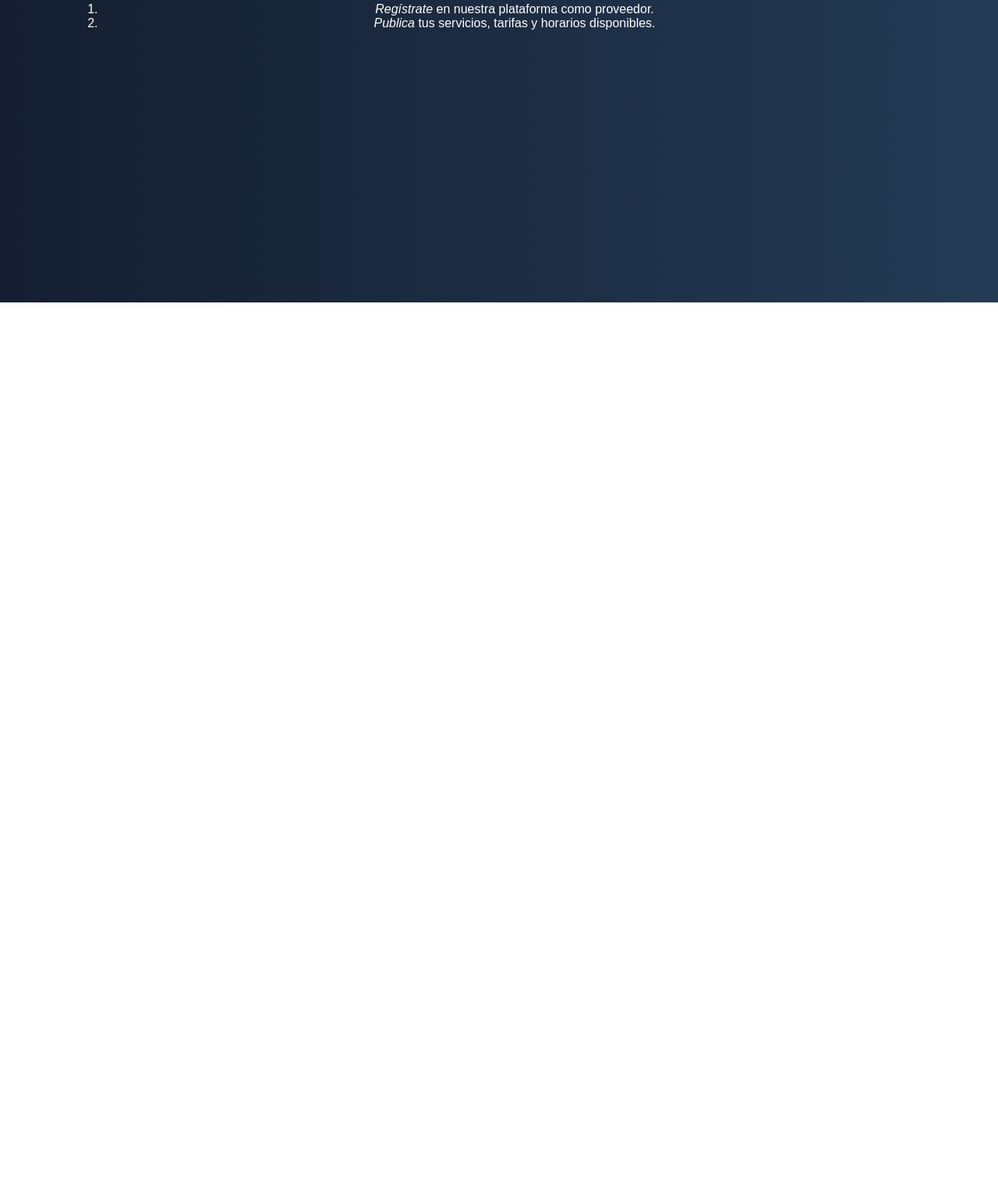
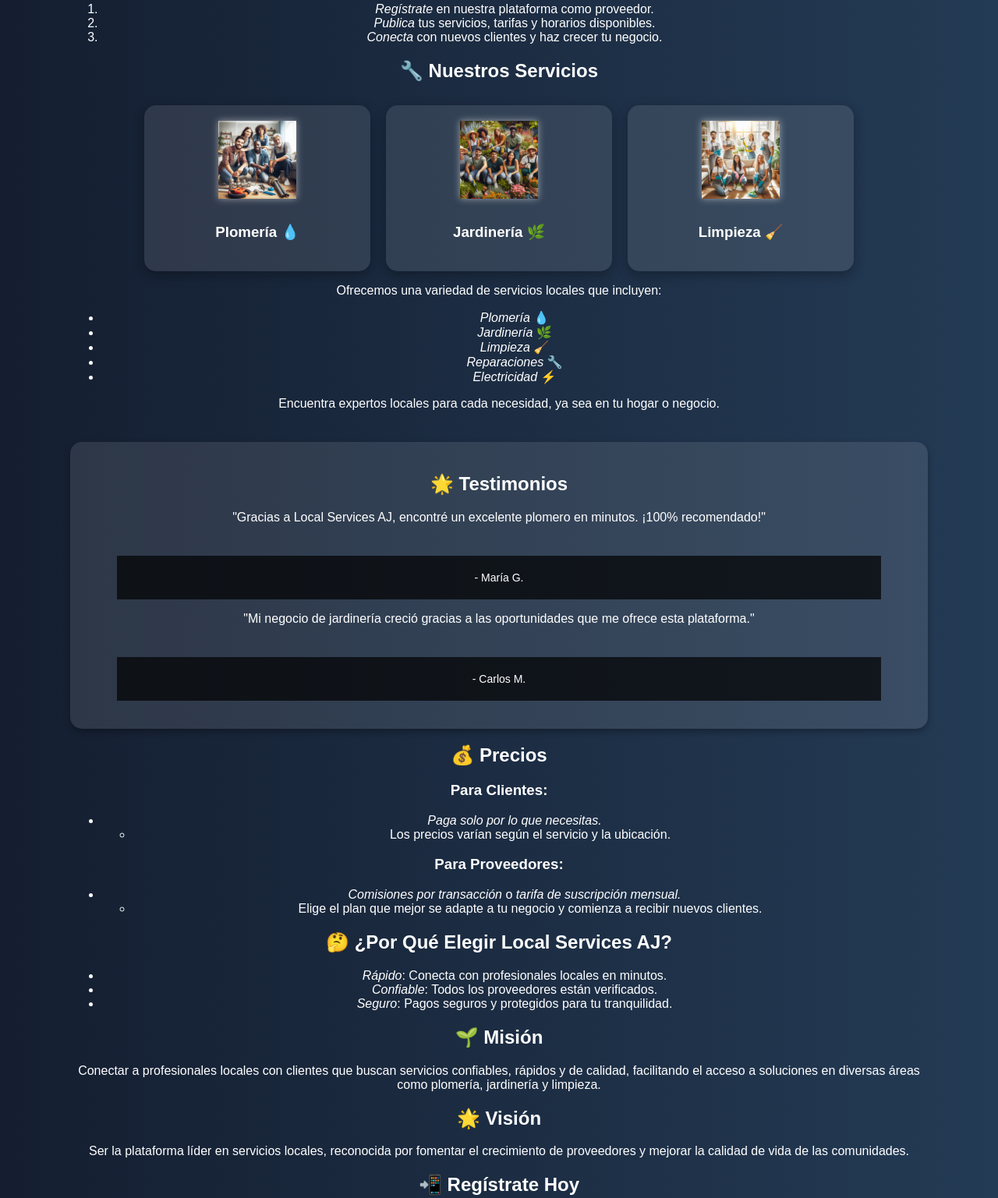
Before and after one commit to Jortiz0206/localserviceAj, a plain HTML site: page index.html in a window 1280 px wide. Shown: the part 412-1949 px from the top of the page at 78% size. Before the commit the page ends 800 px from the top, so only its background shows below. Drawn offline with Linux system fonts and the light colour scheme.

Commit message:
Update index.html

```diff
--- a/index.html
+++ b/index.html
@@ -115,4 +115,104 @@
         <h3>Para Proveedores:</h3>
         <ol>
             <li><em>Regístrate</em> en nuestra plataforma como proveedor.</li>
-            <li><em>Publica</em> tus servicios, tarifas y horarios disponibles.</li…
+            <li><em>Publica</em> tus servicios, tarifas y horarios disponibles.</li>
+            <li><em>Conecta</em> con nuevos clientes y haz crecer tu negocio.</li>
+        </ol>
+
+        <h2>🔧 Nuestros Servicios</h2>
+        <div class="services">
+            <div class="service">
+                <img src="plomeria.png" alt="Plomería">
+                <h3>Plomería 💧</h3>
+            </div>
+            <div class="service">
+                <img src="jardineria.png" alt="Jardinería">
+                <h3>Jardinería 🌿</h3>
+            </div>
+            <div class="service">
+                <img src="limpieza.png" alt="Limpieza">
+                <h3>Limpieza 🧹</h3>
+            </div>
+        </div>
+        <p>Ofrecemos una variedad de servicios locales que incluyen:</p>
+        <ul>
+            <li><em>Plomería</em> 💧</li>
+            <li><em>Jardinería</em> 🌿</li>
+            <li><em>Limpieza</em> 🧹</li>
+            <li><em>Reparaciones</em> 🔧</li>
+            <li><em>Electricidad</em> ⚡</li>
+        </ul>
+        <p>Encuentra expertos locales para cada necesidad, ya sea en tu hogar o negocio.</p>
+
+        <div class="testimonials">
+            <h2>🌟 Testimonios</h2>
+            <blockquote>
+                <p>"Gracias a Local Services AJ, encontré un excelente plomero en minutos. ¡100% recomendado!"</p>
+                <footer>- María G.</footer>
+            </blockquote>
+            <blockquote>
+                <p>"Mi negocio de jardinería creció gracias a las oportunidades que me ofrece esta plataforma."</p>
+                <footer>- Carlos M.</footer>
+            </blockquote>
+        </div>
+
+        <h2>💰 Precios</h2>
+
+        <h3>Para Clientes:</h3>
+        <ul>
+            <li><em>Paga solo por lo que necesitas.</em></li>
+            <ul>
+                <li>Los precios varían según el servicio y la ubicación.</li>
+            </ul>
+        </ul>
+
+        <h3>Para Proveedores:</h3>
+        <ul>
+            <li><em>Comisiones por transacción</em> o <em>tarifa de suscripción mensual.</em></li>
+            <ul>
+                <li>Elige el plan que mejor se adapte a tu negocio y comienza a recibir nuevos clientes.</li>
+            </ul>
+        </ul>
+
+        <h2>🤔 ¿Por Qué Elegir Local Services AJ?</h2>
+        <ul>
+            <li><em>Rápido</em>: Conecta con profesionales locales en minutos.</li>
+            <li><em>Confiable</em>: Todos los proveedores están verificados.</li>
+            <li><em>Seguro</em>: Pagos seguros y protegidos para tu tranquilidad.</li>
+        </ul>
+
+        <h2>🌱 Misión</h2>
+        <p>Conectar a profesionales locales con clientes que buscan servicios confiables, rápidos y de calidad, facilitando el acceso a soluciones en diversas áreas como plomería, jardinería y limpieza.</p>
+
+        <h2>🌟 Visión</h2>
+        <p>Ser la plataforma líder en servicios locales, reconocida por fomentar el crecimiento de proveedores y mejorar la calidad de vida de las comunidades.</p>
+
+        <h2>📲 Regístrate Hoy</h2>
+        <a class="cta" href="#">Encuentra tu Profesional</a>
+        <a class="cta" href="#">Únete como Proveedor</a>
+
+        <div class="faq">
+            <h2>📖 Preguntas Frecuentes</h2>
+            <p><strong>¿Cómo garantizan la calidad de los proveedores?</strong></p>
+            <p>Todos los proveedores pasan por un proceso de verificación antes de ser aprobados en la plataforma.</p>
+            <p><strong>¿Cuáles son los métodos de pago disponibles?</strong></p>
+            <p>Puedes pagar con tarjeta de crédito, débito o transferencia bancaria.</p>
+        </div>
+    </div>
+    <footer>
+        <p>&copy; 2025 Local Services AJ | Todos los derechos reservados.</p>
+        <p>Síguenos en:</p>
+        <div class="social-icons">
+            <a href="#"><i class="fab fa-facebook"></i></a>
+            <a href="#"><i class="fab fa-instagram"></i></a>
+            <a href="#"><i class="fab fa-linkedin"></i></a>
+        </div>
+        <h3>Enlaces Rápidos</h3>
+        <ul>
+            <li><a href="#">Términos y Condiciones</a></li>
+            <li><a href="#">Política de Privacidad</a></li>
+            <li><a href="#">Política de Cookies</a></li>
+        </ul>
+    </footer>
+</body>
+</html>
```
